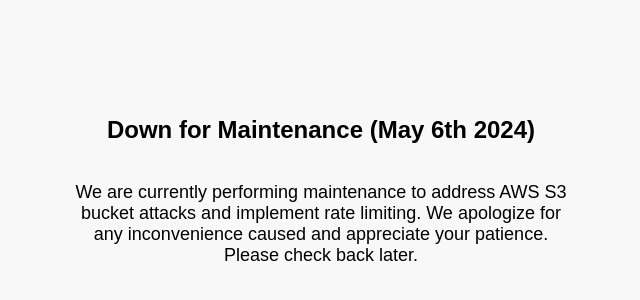
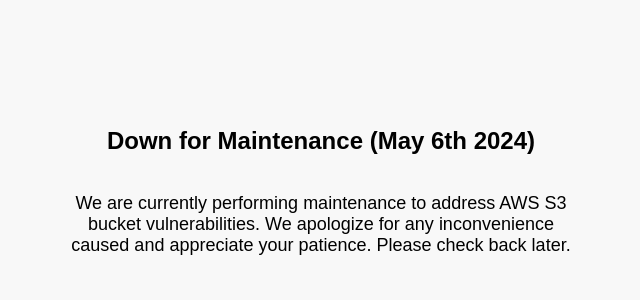
Before and after one commit to spencermx/Go, a SvelteKit app in the folder project5/client/: page / in a window 1280 px wide. Shown: the part 210-510 px from the top of the page, without its empty margins (319-959 px from the left). Built offline with nearby package versions, Linux system fonts and the light colour scheme.

Commit message:
update maintenance

```diff
--- a/project5/client/src/routes/+page.svelte
+++ b/project5/client/src/routes/+page.svelte
@@ -1,5 +1,5 @@
 <script>
-  const maintenanceMessage = "We are currently performing maintenance to address AWS S3 bucket attacks and implement rate limiting. We apologize for any inconvenience caused and appreciate your patience. Please check back later.";
+  const maintenanceMessage = "We are currently performing maintenance to address AWS S3 bucket vulnerabilities. We apologize for any inconvenience caused and appreciate your patience. Please check back later.";
 </script>
 
 <style>
```
